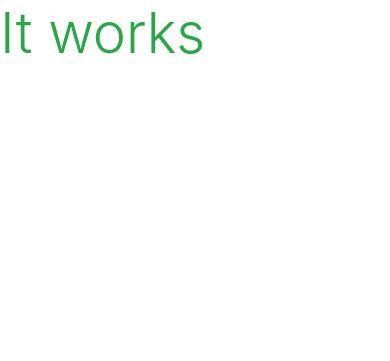
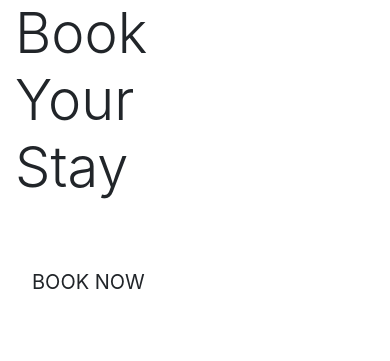
Before and after one commit to RogueAngelfire/the_horseshoe_inn_v1, a Django app: page / in a window 390 px wide. Shown: the top 361 px of the page. Run offline with Django 3.2, Linux system fonts and the light colour scheme; some libraries are stand-ins or nearby versions.

Commit message:
Added homepage content

```diff
--- a/home/templates/home/index.html
+++ b/home/templates/home/index.html
@@ -1,6 +1,29 @@
 {% extends "base.html" %}
 {% load static %}
 
+{% block page_header %}
+    <div class="container header-container">
+        <div class="row">
+            <div class="col"></div>
+        </div>
+    </div>
+{% endblock %}
+
 {% block content %}
-<h1 class="display-4 text-success">It works </h1>
+    <div class="container h-100">
+        <div class="row">
+            <div class="col-7 col-md-6 my-auto"> <!-- linked to main image -->
+                <h1 class="display-4 logo-font text-black">
+                    Book Your Stay
+                </h1> <!-- change text to desired style -->
+                <div class="my-5">
+                    <h4>
+                        <a href="" class="shop-now-button btn btn-lg rounded-0 text-uppercase py-3">Book Now</a>
+                    </h4>
+                </div>
+            </div>
+        </div>
+    </div>
+
+
 {% endblock %}
```
